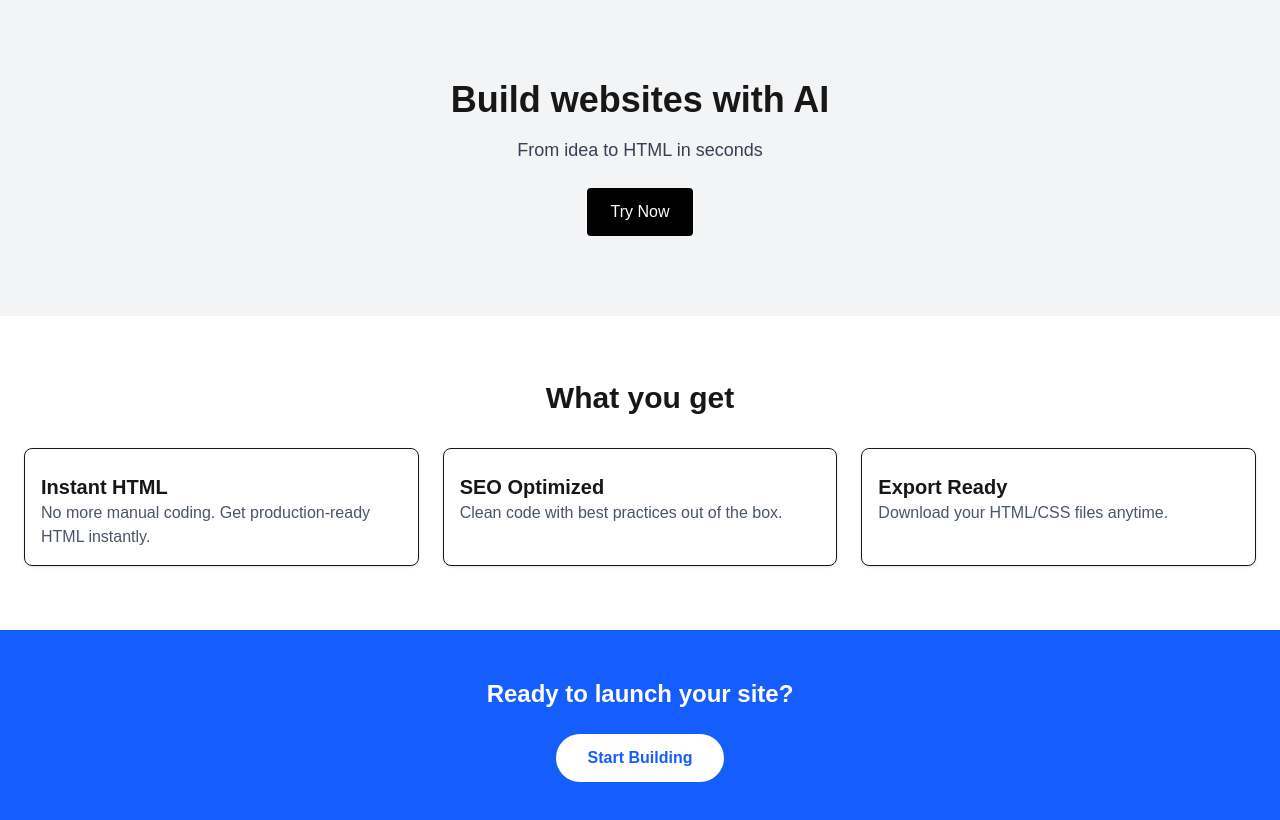
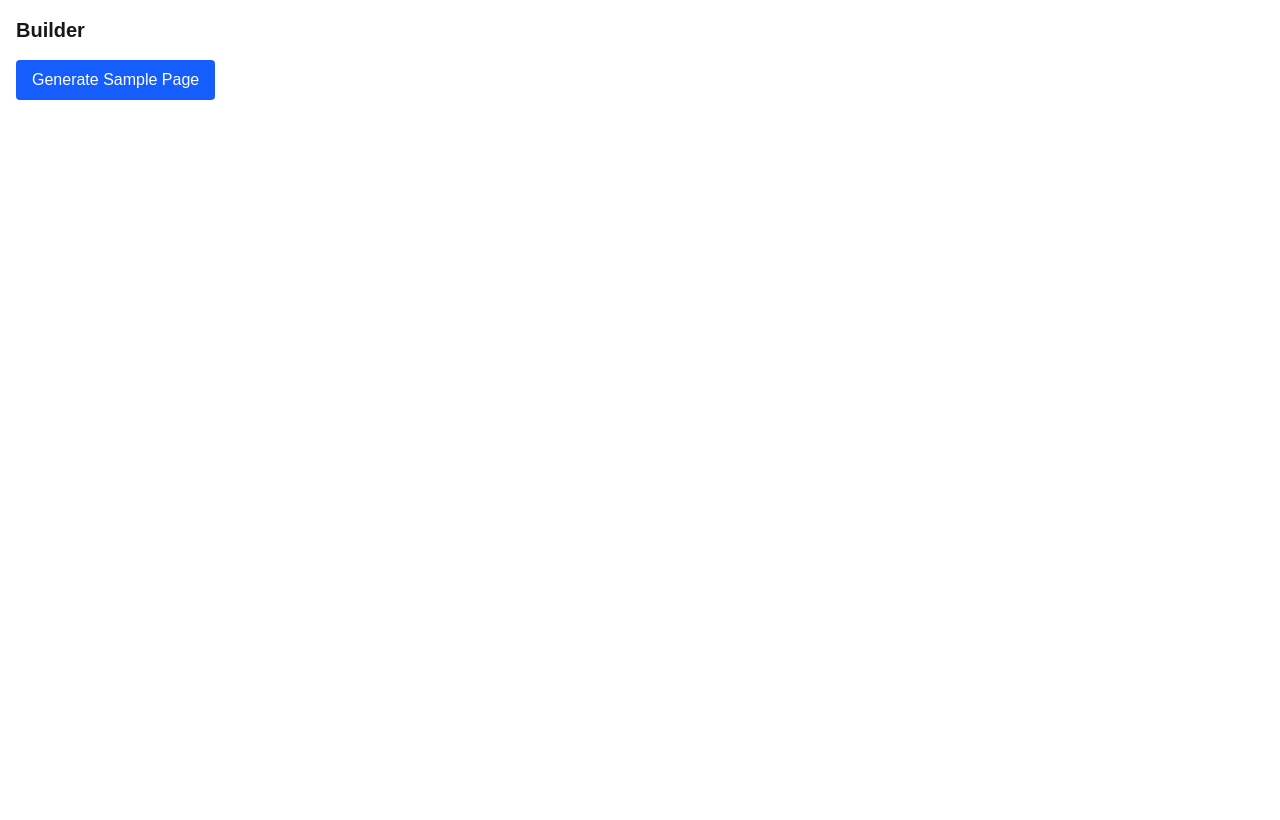
Before and after one commit to Userelli/ai-site-builder, a Next.js app: page /builder in a window 1280 px wide. Shown: the top 820 px of the page. Built offline with nearby package versions, Linux system fonts and the light colour scheme.

Commit message:
Update builder and preview pages

```diff
--- a/app/builder/page.tsx
+++ b/app/builder/page.tsx
@@ -1,4 +1,6 @@
-import React from "react";
+"use client";
+
+import React, { useState } from "react";
 import Hero from "@/components/blocks/Hero";
 import Features from "@/components/blocks/Features";
 import CTA from "@/components/blocks/CTA";
@@ -9,52 +11,61 @@ import {
   FeaturesContent,
 } from "@/lib/pageSchema";
 
-const pageData: PageSchema = {
-  pageName: "Home",
-  blocks: [ // ✅ Must be "blocks", not ""
+const initialSchema: PageSchema = {
+  pageName: "Untitled",
+  blocks: [],
+};
+
+export default function BuilderPage() {
+  const [pageData, setPageData] = useState<PageSchema>(initialSchema);
+
+  const generateSamplePage = () => {
+    setPageData({
+      pageName: "Generated Page",
+      blocks: [
         {
           type: "hero",
           content: {
-        headline: "Build websites with AI",
-        subheadline: "From idea to HTML in seconds",
-        buttonText: "Try Now",
+            headline: "AI Website Builder",
+            subheadline: "Generate full HTML websites instantly",
+            buttonText: "Get Started",
             buttonLink: "/builder",
           },
         },
         {
           type: "features",
           content: {
-        title: "What you get",
+            title: "Features",
             features: [
-          {
-            title: "Instant HTML",
-            description: "No more manual coding. Get production-ready HTML instantly.",
-          },
-          {
-            title: "SEO Optimized",
-            description: "Clean code with best practices out of the box.",
-          },
-          {
-            title: "Export Ready",
-            description: "Download your HTML/CSS files anytime.",
-          },
+              { title: "No Code", description: "Just prompts, no coding" },
+              { title: "Export Ready", description: "HTML/CSS ready to go" },
+              { title: "Free Tier", description: "Try it for free" },
             ],
           },
         },
         {
           type: "cta",
           content: {
-        message: "Ready to launch your site?",
-        buttonLabel: "Start Building",
-        buttonUrl: "/builder",
+            message: "Want to launch now?",
+            buttonLabel: "Export Site",
+            buttonUrl: "/export",
           },
         },
       ],
+    });
   };
 
-export default function PreviewPage() {
   return (
-    <main>
+    <main className="p-4">
+      <h1 className="text-xl font-bold mb-4">Builder</h1>
+      <button
+        onClick={generateSamplePage}
+        className="bg-blue-600 text-white px-4 py-2 rounded"
+      >
+        Generate Sample Page
+      </button>
+
+      <div className="mt-6">
         {pageData.blocks.map((block, index) => {
           switch (block.type) {
             case "hero":
@@ -82,6 +93,7 @@ export default function PreviewPage() {
               return null;
           }
         })}
+      </div>
     </main>
   );
 }
```
Lines whose indentation alone changed are shown as unchanged.
